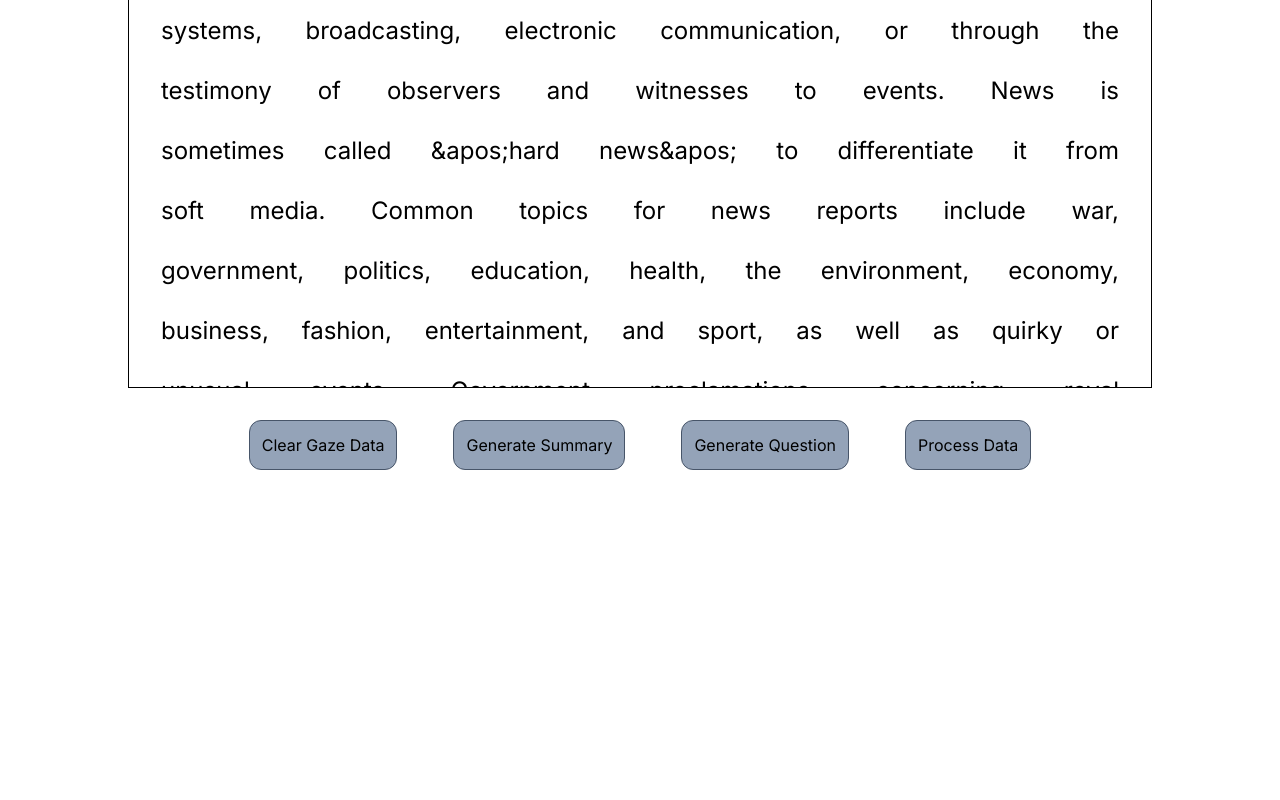
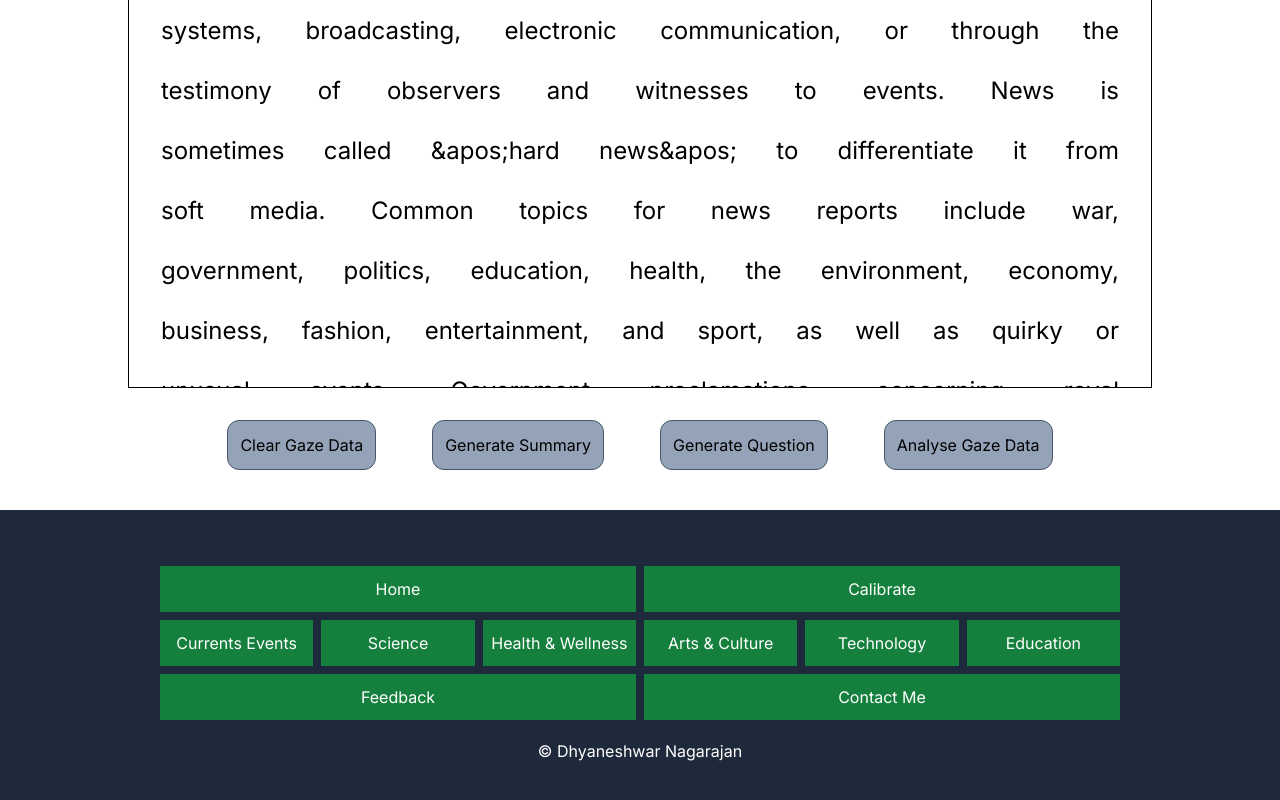
Before and after one commit to Dhyaneshwar/Personalised-Reading-Assistant, a Next.js app: page /gazer in a window 1280 px wide. Shown: the part 256-1056 px from the top of the page. Before the commit the page ends 800 px from the top, so only its background shows below. Built offline with nearby package versions, Linux system fonts and the light colour scheme.

Commit message:
feat: footer page added

```diff
--- a/app/[topicId]/[contentId]/page.js
+++ b/app/[topicId]/[contentId]/page.js
@@ -2,6 +2,7 @@
 import ConsentForm from "@/components/ConsentForm";
 import ContentPage from "@/components/Content";
 import EyeTracker from "@/components/EyeTracker";
+import Footer from "@/components/Footer";
 import HeaderBar from "@/components/HeaderBar";
 import { contents } from "@/lib/data";
 import { useParams } from "next/navigation";
@@ -20,6 +21,7 @@ function ContentContainer() {
         <ConsentForm isOpen={isConsentOpen} handleClose={handleConsentClose} />
         <HeaderBar title={title} />
         <ContentPage content={content} />
+        <Footer />
       </>
     );
   }
@@ -28,6 +30,7 @@ function ContentContainer() {
       <HeaderBar title={title} />
       <EyeTracker />
       <ContentPage content={content} />
+      <Footer />
     </>
   );
 }
--- a/app/[topicId]/page.js
+++ b/app/[topicId]/page.js
@@ -6,6 +6,7 @@ import { contents as allContents, topics } from "@/lib/data";
 import HeaderBar from "@/components/HeaderBar";
 import CardContainer from "@/components/CardContainer/CardContainer";
 import AboutPage from "@/components/About";
+import Footer from "@/components/Footer";
 
 function TopicPage() {
   const { topicId } = useParams();
@@ -22,6 +23,7 @@ function TopicPage() {
           pathName={`/${topicId}`}
         />
       </div>
+      <Footer />
     </>
   );
 }
--- a/app/calibrate/page.jsx
+++ b/app/calibrate/page.jsx
@@ -1,12 +1,14 @@
 import React from "react";
 import CalibrationPointsPage from "@/components/Calibration/CalibrationPoints";
 import HeaderBar from "@/components/HeaderBar";
+import Footer from "@/components/Footer";
 
 function CalibrationPage() {
   return (
     <>
       <HeaderBar title="Calibration Page" />
       <CalibrationPointsPage />
+      <Footer />
     </>
   );
 }
--- a/app/gazer/page.jsx
+++ b/app/gazer/page.jsx
@@ -1,12 +1,14 @@
 import React from "react";
 import EyeTracker from "@/components/EyeTracker";
 import ContentPage from "@/components/Content";
+import Footer from "@/components/Footer";
 
 function GazerPage() {
   return (
     <>
       <EyeTracker />
       <ContentPage />
+      <Footer />
     </>
   );
 }
--- a/app/huggingFace/page.jsx
+++ b/app/huggingFace/page.jsx
@@ -1,4 +1,5 @@
 "use client";
+import Footer from "@/components/Footer";
 import React, { useState } from "react";
 import { useRef } from "react";
 
@@ -18,6 +19,7 @@ const HuggingFacePage = () => {
   };
 
   return (
+    <>
       <div className="m-10">
         <textarea
           className="border-2  border-black p-4 w-[1000px] h-[150px]"
@@ -34,6 +36,8 @@ const HuggingFacePage = () => {
         </div>
         <p>{content}</p>
       </div>
+      <Footer />
+    </>
   );
 };
 
--- a/app/page.js
+++ b/app/page.js
@@ -3,6 +3,7 @@ import { aboutContent, topics } from "@/lib/data";
 import HeaderBar from "@/components/HeaderBar";
 import CardContainer from "@/components/CardContainer/CardContainer";
 import AboutPage from "@/components/About";
+import Footer from "@/components/Footer";
 
 function HomePage() {
   return (
@@ -12,6 +13,7 @@ function HomePage() {
         <AboutPage title="Home Page" paras={aboutContent} />
         <CardContainer cardTitle="Topics" cardContent={topics} />
       </div>
+      <Footer />
     </>
   );
 }
--- a/components/Calibration/CalibrationPoints.jsx
+++ b/components/Calibration/CalibrationPoints.jsx
@@ -83,18 +83,18 @@ function CalibrationPointsPage() {
   };
 
   return (
-    <>
+    <div className="w-[95vw] h-[92.5vh]">
       {calibrationPoints.map(({ id, style }) => (
         <button
           key={id}
           type="button"
           style={style}
-          className="ml-5 size-8 rounded-full bg-red-500 opacity-20 border border-black fixed"
+          className="ml-5 size-8 rounded-full bg-red-500 opacity-20 border border-black absolute"
           id={`Pt${id}`}
           onClick={(event) => handleCalibrationPoints(id, event)}
         />
       ))}
-    </>
+    </div>
   );
 }
 
--- a/components/Content.jsx
+++ b/components/Content.jsx
@@ -66,7 +66,7 @@ function ContentPage({ content }) {
         />
       )}
 
-      <div className="flex flex-col w-full gap-8">
+      <div className="flex flex-col w-full gap-8 mb-10">
         <div className="border border-black overflow-y-auto w-4/5 h-[65vh] mx-auto mt-3 p-3 px-8">
           <div
             className="leading-[2.5] text-justify text-2xl"
@@ -118,7 +118,7 @@ function ContentPage({ content }) {
             className="border border-slate-600 bg-slate-400 p-3 rounded-xl text-black"
             onClick={handleProcessData}
           >
-            Process Data
+            Analyse Gaze Data
           </button>
         </div>
       </div>
--- /dev/null
+++ b/components/Footer.jsx
@@ -0,0 +1,60 @@
+import { topics } from "@/lib/data";
+import Link from "next/link";
+import React from "react";
+
+function Footer() {
+  return (
+    <div className="w-full h-80 bg-slate-800 flex justify-center items-center text-white">
+      <div className="w-[75%] h-[65%] grid grid-cols-6 grid-rows-4 place-content-stretch gap-2">
+        <div className="col-start-1 col-end-4 bg-green-700 ">
+          <Link
+            className="flex justify-center items-center size-full text-center"
+            href="/"
+          >
+            Home
+          </Link>
+        </div>
+        <div className="col-end-7 col-span-3 bg-green-700">
+          <Link
+            className="flex justify-center items-center size-full text-center"
+            href="calibrate/"
+          >
+            Calibrate
+          </Link>
+        </div>
+        {topics.map(({ id, title }) => (
+          <div className="bg-green-700" key={id}>
+            <Link
+              className="flex justify-center items-center size-full text-center"
+              href={`/${id}`}
+            >
+              {title}
+            </Link>
+          </div>
+        ))}
+
+        <div className="col-start-1 col-end-4 bg-green-700">
+          <Link
+            className="flex justify-center items-center size-full text-center"
+            href="mailto:dhyaneshwar98@gmail.com"
+          >
+            Feedback
+          </Link>
+        </div>
+        <div className="col-end-7 col-span-3 bg-green-700">
+          <Link
+            className="flex justify-center items-center size-full text-center"
+            href="mailto:dhyaneshwar98@gmail.com"
+          >
+            Contact Me
+          </Link>
+        </div>
+        <div className="col-start-1 col-end-7 flex justify-center items-center text-center">
+          &copy; Dhyaneshwar Nagarajan
+        </div>
+      </div>
+    </div>
+  );
+}
+
+export default Footer;
```
Lines whose indentation alone changed are shown as unchanged.
